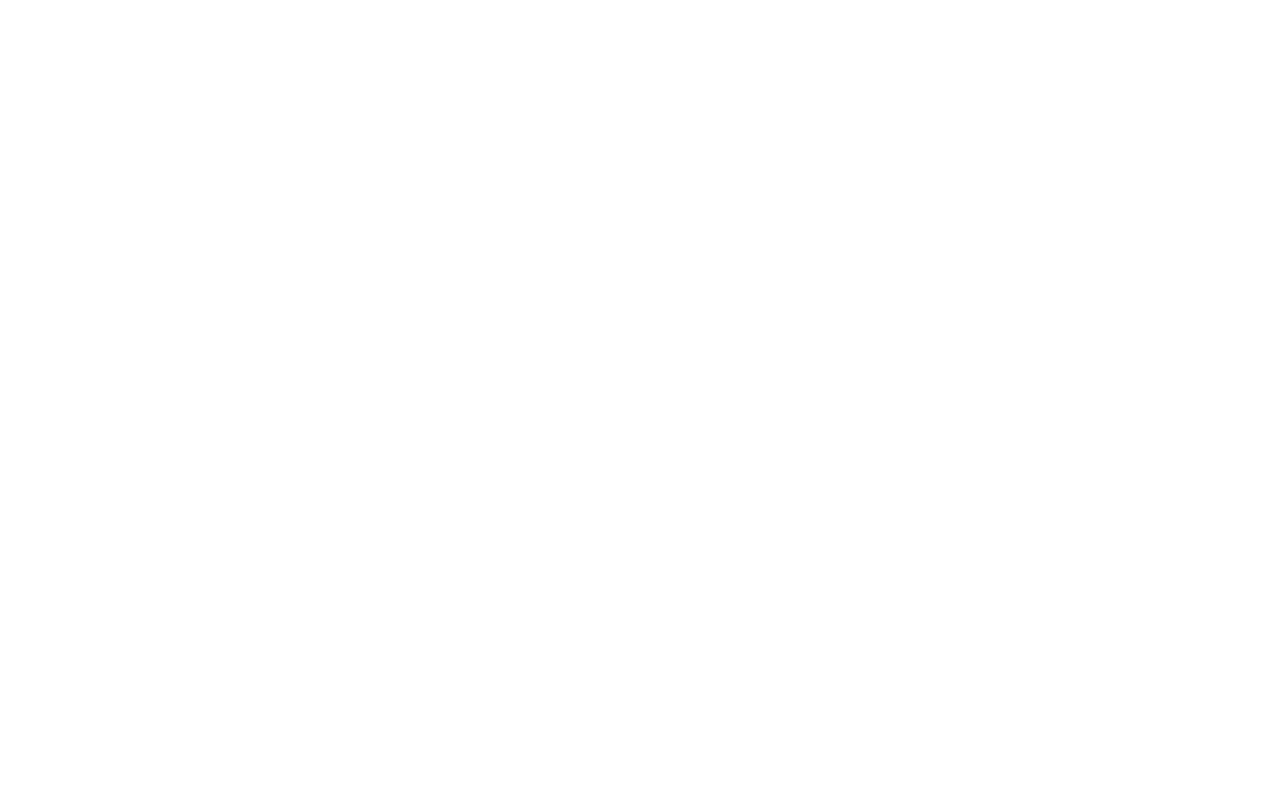
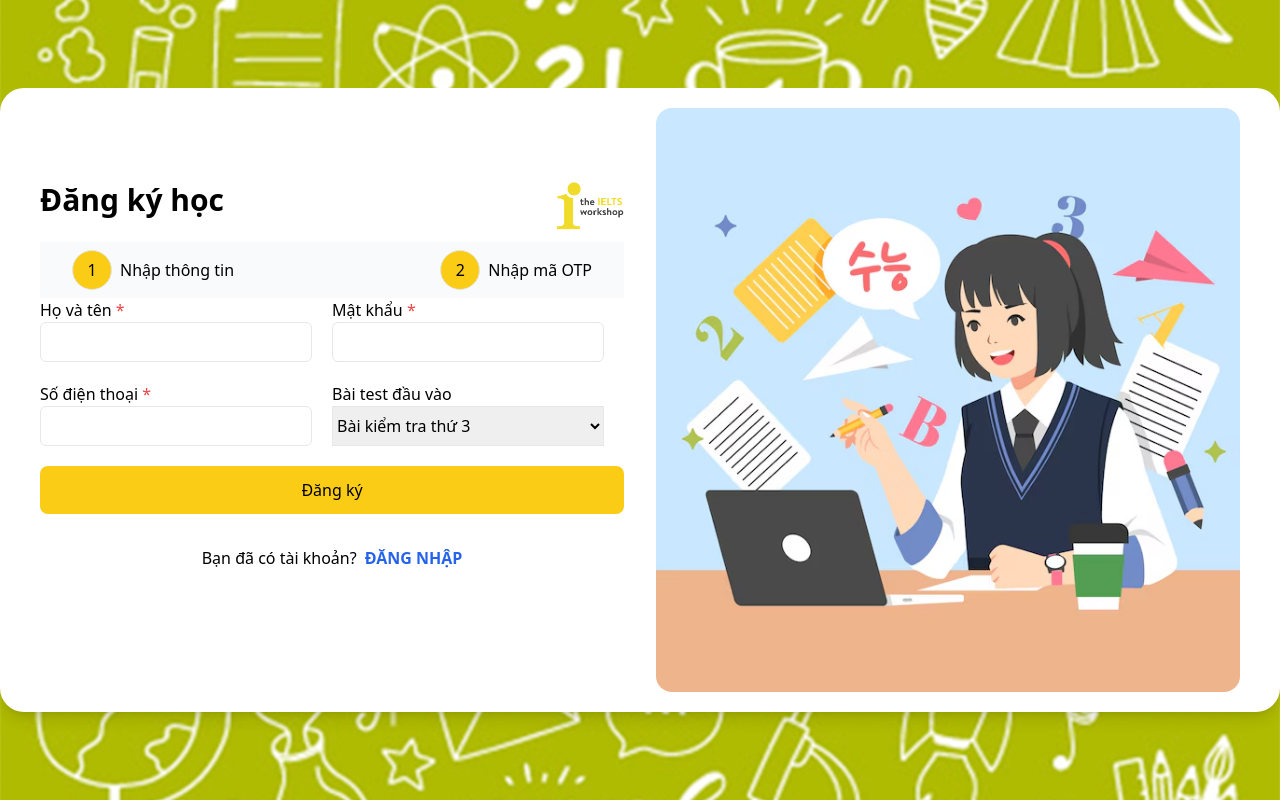
Before and after one commit to Le-Hoang-An/tiw-ielts, a React (Vite) app in the folder my-react-app/: page /register in a window 1280 px wide. Before the commit this address had no page. Built offline with nearby package versions, Linux system fonts and the light colour scheme.

Commit message:
Update register

```diff
--- /dev/null
+++ b/my-react-app/src/components/BackgroundLayout.jsx
@@ -0,0 +1,12 @@
+function BackgroundLayout({ children, bgImage }) {
+  return (
+    <div
+      className="w-screen h-screen bg-cover bg-center flex items-center justify-center"
+      style={{ backgroundImage: `url(${bgImage})` }}
+    >
+      {children}
+    </div>
+  );
+}
+
+export default BackgroundLayout;
--- a/my-react-app/src/main.jsx
+++ b/my-react-app/src/main.jsx
@@ -4,13 +4,15 @@
 import "./index.css";
 import Login from "./pages/login";
 import Forgot from "./pages/forgot";
+import Register  from "./pages/register";
 
 createRoot(document.getElementById("root")).render(
   <StrictMode>
     <BrowserRouter>
       <Routes>
-        <Route path="/" element={<Login />} />
+        <Route path="/login" element={<Login />} />
         <Route path="/forgot" element={<Forgot />} />
+        <Route path="/register" element={<Register/>}/>
       </Routes>
     </BrowserRouter>
   </StrictMode>
--- a/my-react-app/src/pages/forgot.jsx
+++ b/my-react-app/src/pages/forgot.jsx
@@ -1,9 +1,14 @@
-function Forgot(){
-    return(
-        <div className="flex justify-center items-center h-screen w-screen bg-gray-50">
-            <div className="text-2xl font-semibold">Quên thì thua rồi</div>
-        </div>
-    );
+import BackgroundLayout from "../components/BackgroundLayout";
+import schoolImg from "../assets/school_img.png";
+
+function Forgot() {
+  return (
+    <BackgroundLayout bgImage={schoolImg}>
+      <div className="text-2xl font-semibold bg-white rounded-2xl px-8 py-6 shadow-lg">
+        Quên thì thua rồi
+      </div>
+    </BackgroundLayout>
+  );
 }
 
 export default Forgot;
--- a/my-react-app/src/pages/login.jsx
+++ b/my-react-app/src/pages/login.jsx
@@ -1,3 +1,4 @@
+import BackgroundLayout from "../components/BackgroundLayout";
 import schoolImg from "../assets/school_img.png";
 import logo from "../assets/logo-dark.png";
 import img_hoc from "../assets/img_hoc.avif";
@@ -5,11 +6,8 @@
 
 function Login() {
   return (
-    <div
-      className="w-screen h-screen bg-cover bg-center flex items-center justify-center"
-      style={{ backgroundImage: `url(${schoolImg})` }}
-    >
-      <div className="bg-white w-full max-w-3xl px-4 sm:px-8 md:px-10 rounded-3xl py-5 shadow-lg flex flex-col md:flex-row justify-between items-center gap-8">
+    <BackgroundLayout bgImage={schoolImg}>
+      <div className="bg-white w-full max-w-5xl px-4 sm:px-8 md:px-10 rounded-3xl py-5 shadow-lg flex flex-col md:flex-row justify-between items-center gap-8">
         {/* Form bên trái */}
         <div className="w-full md:w-1/2">
           <div className="flex items-center justify-between py-5">
@@ -39,21 +37,20 @@
           <button className="w-full bg-yellow-400 py-3 rounded-xl">
             Đăng nhập
           </button>
-          <div className="flex gap-2 items-center justify-center pt-3 pb-12">
+          <Link to="/register" className="flex gap-2 items-center justify-center pt-3 pb-12">
             <p>Bạn chưa có tài khoản ?</p>
             <span className="text-blue-500">
               {" "}
               <a href="#">Đăng ký</a>
             </span>
-          </div>
+          </Link>
         </div>
         {/* Ảnh minh họa bên phải */}
         <div className="hidden md:flex w-full md:w-1/2 items-center justify-center">
-          <img src={img_hoc} alt="" className="max-w-xs w-full h-auto object-contain rounded-2xl" />
+          <img src={img_hoc} alt="" className="max-w w-full h-auto object-contain rounded-2xl" />
         </div>
       </div>
-      <div></div>
-    </div>
+    </BackgroundLayout>
   );
 }
 
--- /dev/null
+++ b/my-react-app/src/pages/register.jsx
@@ -0,0 +1,96 @@
+import BackgroundLayout from "../components/BackgroundLayout";
+import schoolImg from "../assets/school_img.png";
+import logo from "../assets/logo-dark.png";
+import { Link } from "react-router-dom";
+import img_hoc from "../assets/img_hoc.avif";
+
+function Register() {
+  return (
+    <BackgroundLayout bgImage={schoolImg}>
+      <div className="bg-white w-full max-w-7xl px-4 sm:px-8 md:px-10 rounded-3xl py-5 shadow-lg flex flex-col md:flex-row justify-between items-center gap-8">
+        <div className="w-full md:w-1/2">
+          <div className="flex justify-between w-full pb-3">
+            <p className="text-3xl font-bold">Đăng ký học</p>
+            <img src={logo} alt="Logo" className="h-12" />
+          </div>
+          <div className="flex justify-between bg-gray-50 w-full h-14 items-center px-8 ">
+            <div className="flex gap-2 items-center justify-center ">
+              <p className="flex border bg-yellow-400 rounded-full w-10 h-10  items-center justify-center">
+                1
+              </p>
+              <p>Nhập thông tin</p>
+            </div>
+            <div className="flex gap-2 items-center justify-center">
+              <p className="flex border bg-yellow-400 rounded-full w-10 h-10  items-center justify-center">
+                2
+              </p>
+              <p>Nhập mã OTP</p>
+            </div>
+          </div>
+          <div className="flex w-full justify-between gap-5" id="Gop-Flex ">
+            <div id="HoTenAndSDT" className="w-full">
+              <p>
+                Họ và tên <span className="text-red-500">*</span>
+              </p>
+              <input
+                type="text"
+                name=""
+                id=""
+                className="w-full border h-10 mb-5 rounded-md pl-3"
+              />
+              <p>
+                Số điện thoại <span className="text-red-500">*</span>
+              </p>
+              <input
+                type="text"
+                name=""
+                id=""
+                className="w-full border h-10 mb-5 rounded-md pl-3"
+              />
+            </div>
+
+            <div className="w-full" id="MatKhauAndBaiTest">
+              <p>
+                Mật khẩu <span className="text-red-500">*</span>
+              </p>
+              <input
+                type="password"
+                name=""
+                id=""
+                className="w-full border h-10 mb-5 rounded-md pl-3"
+              />
+
+              <p>Bài test đầu vào</p>
+              <select className="border h-10 w-full">
+                <option value="">Bài kiểm tra thứ 3</option>
+                <option value="">Bài kiểm tra thứ 4</option>
+              </select>
+            </div>
+            <div></div>
+          </div>
+          <div className="">
+            <button className="w-full bg-yellow-400 h-12 rounded-lg">
+              Đăng ký
+            </button>
+            <Link to="/login" className="flex gap-2 items-center justify-center pt-8 pb-12">
+              Bạn đã có tài khoản?{" "}
+              <a href="#" className="text-blue-600 font-bold">
+                ĐĂNG NHẬP
+              </a>
+            </Link>
+          </div>
+        </div>
+
+        <div className="hidden md:flex w-full md:w-1/2 items-center justify-center">
+          <img
+            src={img_hoc}
+            alt=""
+            className="max-w- w-full h-auto object-contain rounded-2xl"
+          />
+        </div>
+      </div>
+    </BackgroundLayout>
+  );
+}
+
+export default Register;
```
